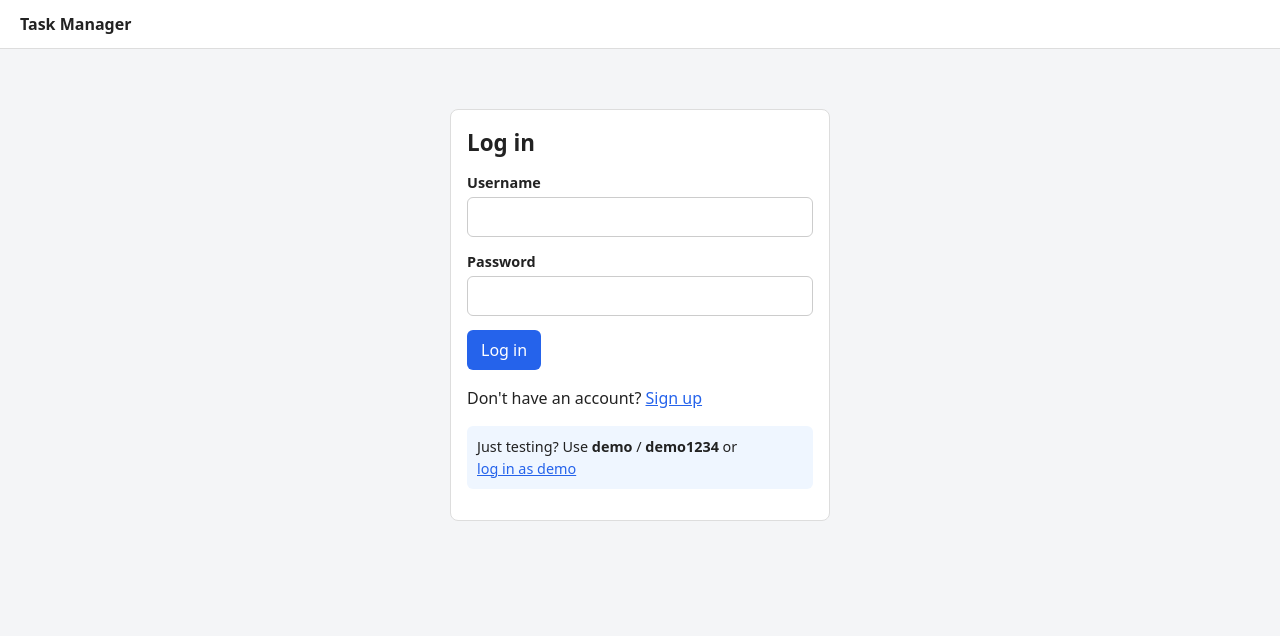
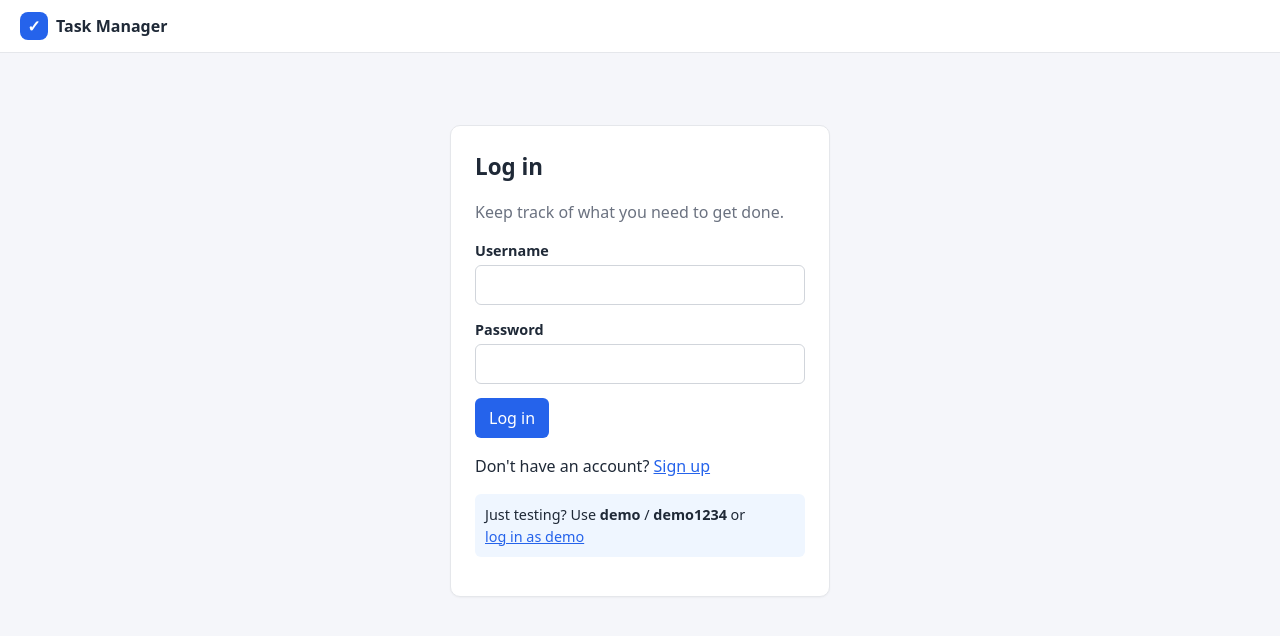
Before and after one commit to NueloSE/task-manager, a React (Vite) app: page / in a window 1280 px wide. Shown: the top 636 px of the page. Built offline with nearby package versions, Linux system fonts and the light colour scheme; no server answers.

Commit message:
polish task list and login styles

```diff
--- a/src/App.tsx
+++ b/src/App.tsx
@@ -25,10 +25,10 @@ export default function App() {
   return (
     <>
       <header>
-        <Link to="/" className="logo">Task Manager</Link>
+        <Link to="/" className="logo"><span className="logo-icon">✓</span> Task Manager</Link>
         {user && (
           <div>
-            {user.username} <button className="secondary" onClick={logout}>Log out</button>
+            <span className="muted">{user.username}</span> <button className="secondary" onClick={logout}>Log out</button>
           </div>
         )}
       </header>
--- a/src/pages/Login.tsx
+++ b/src/pages/Login.tsx
@@ -25,6 +25,7 @@ export default function Login({ onLogin }: { onLogin: (user: User) => void }) {
   return (
     <form className="card narrow" onSubmit={handleSubmit}>
       <h1>{isSignUp ? 'Create an account' : 'Log in'}</h1>
+      <p className="muted">Keep track of what you need to get done.</p>
       {error && <p className="error">{error}</p>}
 
       <label>
--- a/src/pages/TaskDetail.tsx
+++ b/src/pages/TaskDetail.tsx
@@ -33,8 +33,9 @@ export default function TaskDetail() {
       </div>
 
       <p className="description">{task.description || <span className="muted">No description</span>}</p>
-      <p className={isOverdue(task) ? 'overdue' : ''}>
-        Due: {formatDate(task.dueDate)} {isOverdue(task) && '(overdue)'}
+      <p>
+        Due: {formatDate(task.dueDate)}
+        {isOverdue(task) && <span className="overdue-tag">Overdue</span>}
       </p>
       <p className="muted">Created: {new Date(task.createdAt).toLocaleString()}</p>
 
--- a/src/pages/TaskList.tsx
+++ b/src/pages/TaskList.tsx
@@ -42,16 +42,17 @@ export default function TaskList() {
         </select>
       </div>
 
-      {data.tasks.length === 0 && <p className="muted">No tasks found.</p>}
+      {data.tasks.length === 0 && <p className="empty">No tasks found.</p>}
 
       <ul className="task-list">
         {data.tasks.map((task) => (
           <li key={task.id}>
-            <Link to={`/tasks/${task.id}`} className="card">
+            <Link to={`/tasks/${task.id}`} className={`card ${task.status}`}>
               <strong>{task.title}</strong>
               <span className={`badge ${task.status}`}>{STATUS_LABELS[task.status]}</span>
-              <small className={isOverdue(task) ? 'overdue' : 'muted'}>
-                Due {formatDate(task.dueDate)} {isOverdue(task) && '(overdue)'}
+              <small className="muted">
+                Due {formatDate(task.dueDate)}
+                {isOverdue(task) && <span className="overdue-tag">Overdue</span>}
               </small>
             </Link>
           </li>
--- a/src/styles.css
+++ b/src/styles.css
@@ -6,8 +6,8 @@ body {
   margin: 0;
   font-family: system-ui, sans-serif;
   line-height: 1.5;
-  background: #f4f5f7;
-  color: #222;
+  background: #f5f6fa;
+  color: #1f2937;
 }
 
 header {
@@ -16,13 +16,13 @@ header {
   align-items: center;
   padding: 12px 20px;
   background: white;
-  border-bottom: 1px solid #ddd;
+  border-bottom: 1px solid #e5e7eb;
 }
 
 main {
   max-width: 700px;
   margin: 0 auto;
-  padding: 20px 16px;
+  padding: 24px 16px;
 }
 
 h1 {
@@ -35,9 +35,22 @@ a {
 }
 
 .logo {
+  display: flex;
+  align-items: center;
+  gap: 8px;
   font-weight: bold;
   color: inherit;
   text-decoration: none;
+}
+
+.logo-icon {
+  display: grid;
+  place-items: center;
+  width: 28px;
+  height: 28px;
+  border-radius: 8px;
+  background: #2563eb;
+  color: white;
 }
 
 .row {
@@ -50,16 +63,26 @@ a {
 .card {
   display: block;
   background: white;
-  border: 1px solid #ddd;
-  border-radius: 8px;
+  border: 1px solid #e5e7eb;
+  border-radius: 10px;
   padding: 16px;
+  box-shadow: 0 1px 2px rgba(0, 0, 0, 0.04);
   color: inherit;
   text-decoration: none;
 }
 
 .narrow {
   max-width: 380px;
-  margin: 40px auto;
+  margin: 48px auto;
+  padding: 24px;
+}
+
+.narrow h1 {
+  margin: 0;
+}
+
+.muted {
+  color: #6b7280;
 }
 
 /* Task list */
@@ -78,6 +101,78 @@ a {
   width: auto;
 }
 
+.task-list {
+  list-style: none;
+  padding: 0;
+  display: grid;
+  gap: 10px;
+}
+
+/* The coloured left border shows the status at a glance */
+.task-list .card {
+  display: grid;
+  grid-template-columns: 1fr auto;
+  gap: 4px 12px;
+  border-left: 4px solid #9ca3af;
+  transition: transform 0.15s, box-shadow 0.15s;
+}
+
+.task-list .card:hover {
+  transform: translateY(-2px);
+  box-shadow: 0 6px 16px rgba(0, 0, 0, 0.08);
+}
+
+.task-list .card.in_progress {
+  border-left-color: #f59e0b;
+}
+
+.task-list .card.done {
+  border-left-color: #22c55e;
+}
+
+.task-list .card.done strong {
+  color: #6b7280;
+  text-decoration: line-through;
+}
+
+.badge {
+  height: fit-content;
+  padding: 2px 10px;
+  border-radius: 999px;
+  font-size: 0.8rem;
+  font-weight: 500;
+  background: #f3f4f6;
+  color: #374151;
+}
+
+.badge.in_progress {
+  background: #fef3c7;
+  color: #92400e;
+}
+
+.badge.done {
+  background: #dcfce7;
+  color: #166534;
+}
+
+.overdue-tag {
+  margin-left: 8px;
+  padding: 1px 8px;
+  border-radius: 999px;
+  background: #fee2e2;
+  color: #b91c1c;
+  font-size: 0.75rem;
+  font-weight: 600;
+}
+
+.empty {
+  padding: 32px;
+  border: 2px dashed #d1d5db;
+  border-radius: 10px;
+  text-align: center;
+  color: #6b7280;
+}
+
 .pagination {
   display: flex;
   justify-content: center;
@@ -85,49 +180,8 @@ a {
   gap: 12px;
 }
 
-.task-list {
-  list-style: none;
-  padding: 0;
-  display: grid;
-  gap: 10px;
-}
-
-.task-list .card {
-  display: grid;
-  grid-template-columns: 1fr auto;
-  gap: 4px 12px;
-}
-
-.task-list .card:hover {
-  border-color: #2563eb;
-}
-
-.badge {
-  height: fit-content;
-  padding: 2px 10px;
-  border-radius: 999px;
-  font-size: 0.8rem;
-  background: #e5e7eb;
-}
-
-.badge.in_progress {
-  background: #fef3c7;
-}
-
-.badge.done {
-  background: #dcfce7;
-}
-
 .description {
   white-space: pre-wrap;
-}
-
-.muted {
-  color: #666;
-}
-
-.overdue {
-  color: #dc2626;
 }
 
 /* Forms and buttons */
@@ -146,10 +200,19 @@ select {
   width: 100%;
   margin-top: 4px;
   padding: 8px;
-  border: 1px solid #ccc;
+  border: 1px solid #d1d5db;
   border-radius: 6px;
+  background: white;
   font: inherit;
   font-weight: normal;
+}
+
+input:focus,
+textarea:focus,
+select:focus {
+  outline: none;
+  border-color: #2563eb;
+  box-shadow: 0 0 0 3px rgba(37, 99, 235, 0.15);
 }
 
 button,
@@ -160,25 +223,37 @@ button,
   background: #2563eb;
   color: white;
   font: inherit;
+  font-weight: 500;
   text-decoration: none;
   cursor: pointer;
+  transition: background 0.15s;
+}
+
+button:hover,
+.button:hover {
+  background: #1d4ed8;
 }
 
 button:disabled {
-  opacity: 0.6;
+  opacity: 0.5;
+  pointer-events: none;
 }
 
 button.secondary {
   background: #e5e7eb;
-  color: #222;
+  color: #1f2937;
 }
 
-header button {
-  margin-left: 8px;
+button.secondary:hover {
+  background: #d1d5db;
 }
 
 button.danger {
   background: #dc2626;
+}
+
+button.danger:hover {
+  background: #b91c1c;
 }
 
 button.link {
@@ -186,6 +261,10 @@ button.link {
   background: none;
   color: #2563eb;
   text-decoration: underline;
+}
+
+header button {
+  margin-left: 8px;
 }
 
 .actions {
```
